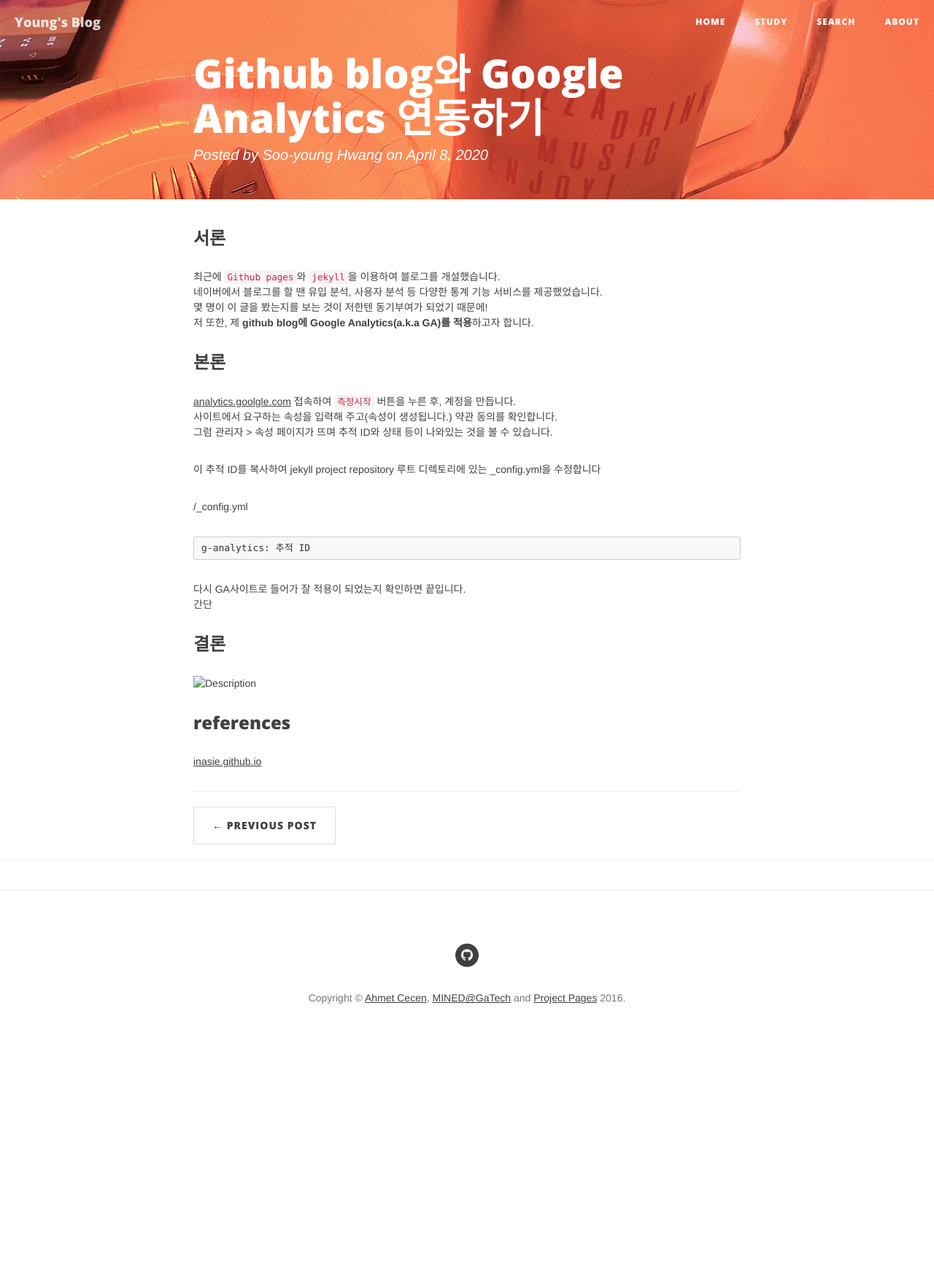
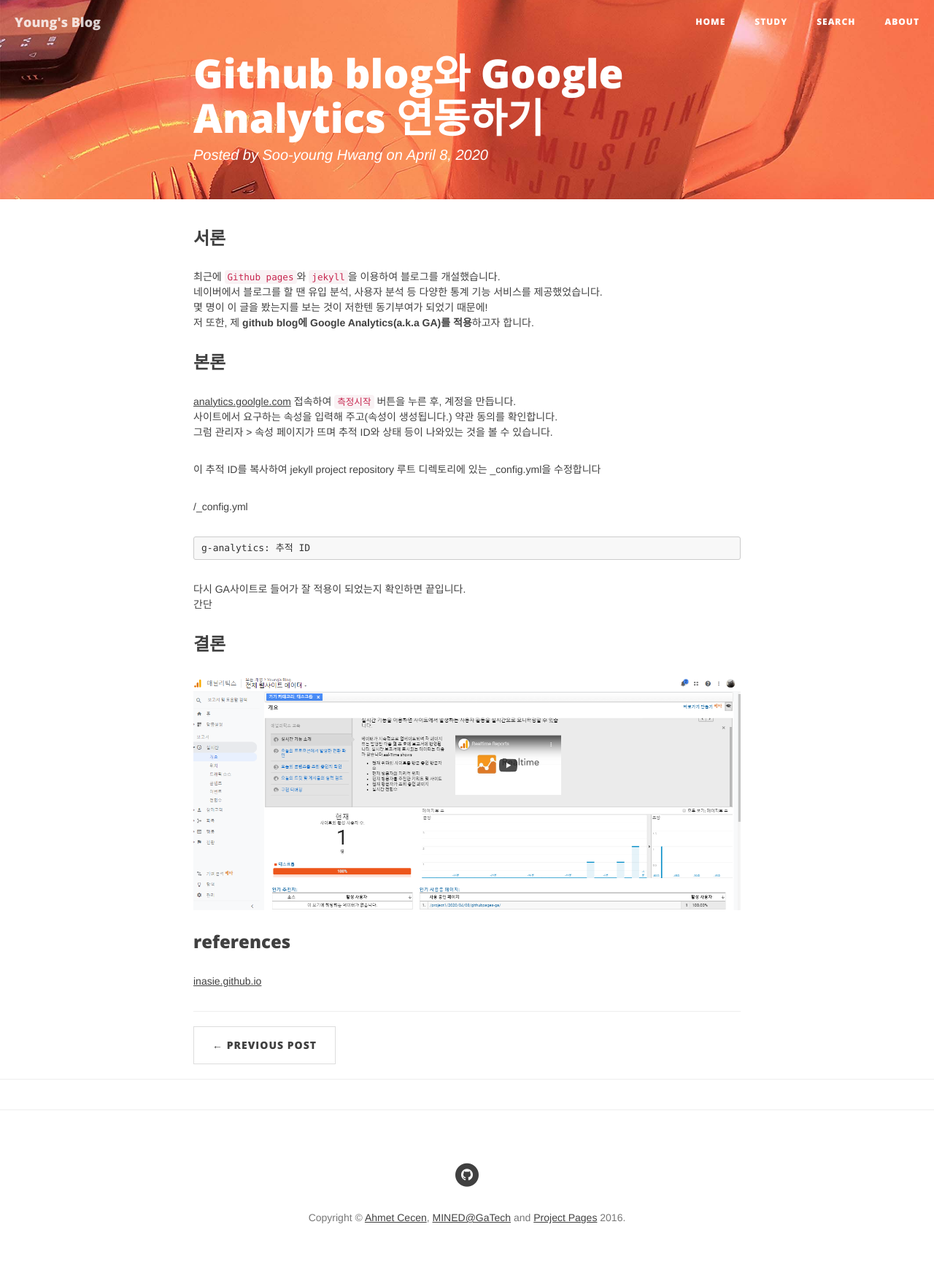
Before and after one commit to SwimmingHwang/SwimmingHwang.github.io.old, a Jekyll site: the page built from _posts/2020-04-08-githubpages-ga.markdown, in a window 1280 px wide. Shown: the whole page at 73% size. Built offline with Jekyll 4.4.1, drawn with Linux system fonts in a browser that asks for light colours; nearby versions of some CDN libraries; some web fonts are replaced; comment, search, counter and statistics services are not loaded; before the commit the page ends 1443 px from its top, so only the background shows below that.

Commit message:
fix: edit image path

```diff
--- a/_posts/2020-04-08-githubpages-ga.markdown
+++ b/_posts/2020-04-08-githubpages-ga.markdown
@@ -32,7 +32,7 @@
 간단
 
 ### 결론
-![Description](http://swimminghwang.github.io/project-pages/img/githubpages-ga1.png)
+![Description](http://swimminghwang.github.io/img/githubpages-ga1.png)
 
 ### references
 [inasie.github.io](https://inasie.github.io/it%EC%9D%BC%EB%B0%98/1/)
```
